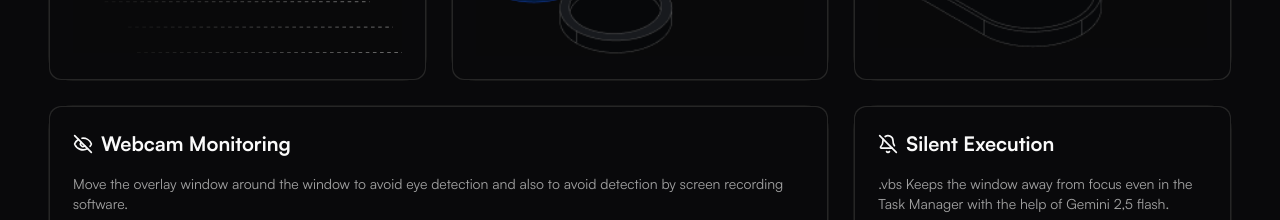
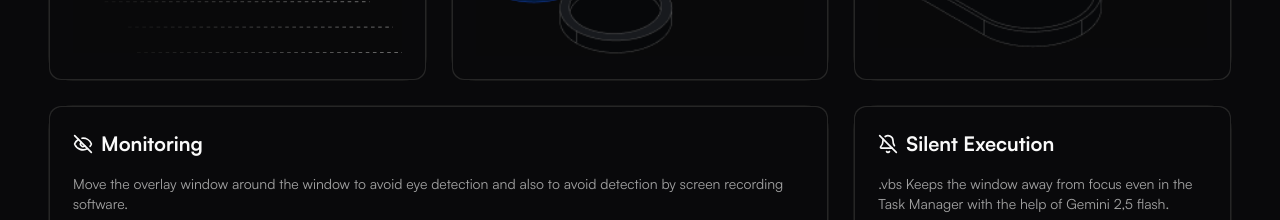
Before and after one commit to preetbiswas12/Quide-web, a Next.js app: page / in a window 1280 px wide. Shown: the part 2040-2260 px from the top of the page. Built offline with nearby package versions, Linux system fonts and the light colour scheme; no server answers.

Commit message:
updated final

```diff
--- a/src/constants/features.ts
+++ b/src/constants/features.ts
@@ -26,7 +26,7 @@ export const FEATURES = [
         image: "/features/SVG.png",
     },
     {
-        title: "Webcam Monitoring",
+        title: "Monitoring",
         description: "Move the overlay window around the window to avoid eye detection and also to avoid detection by screen recording software.",
         icon: EyeOff,
         image: "/images/feature-four.svg",
```
